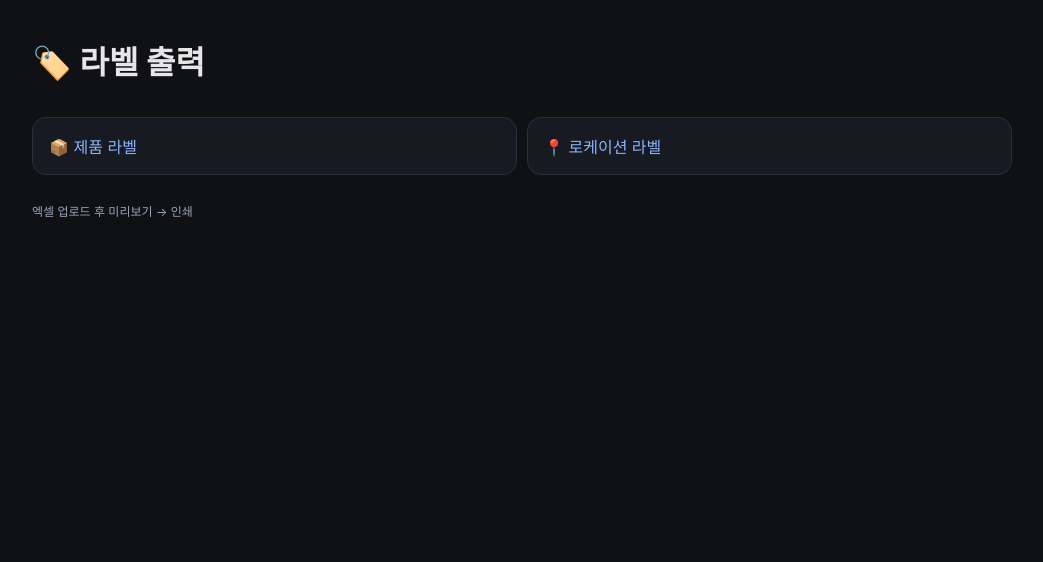
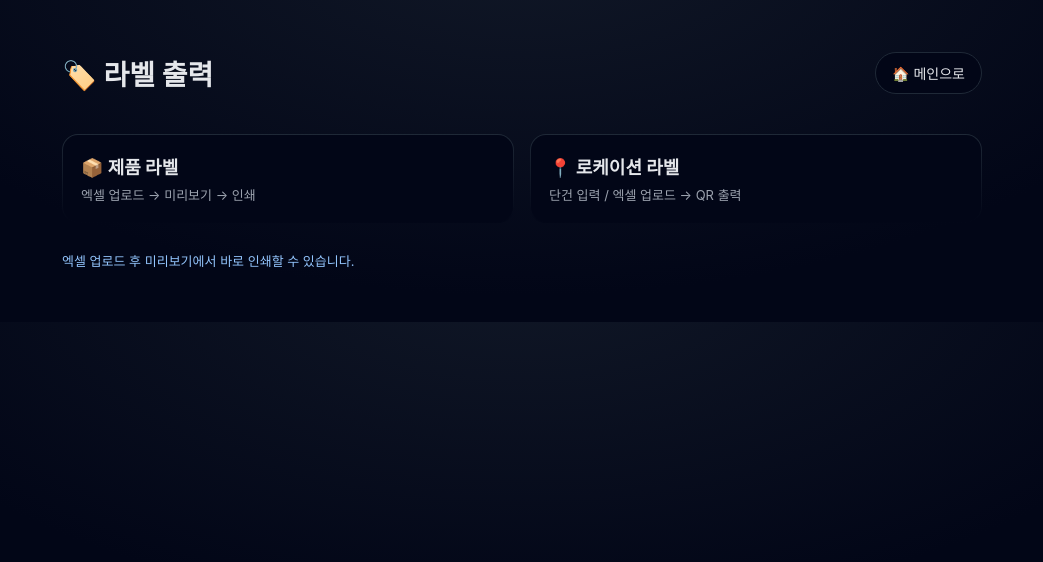
Before and after one commit to dlahtp44-prog/pars-001, a FastAPI app: page /page/labels in a window 1280 px wide. Shown: the top 562 px of the page, without its empty margins (118-1161 px from the left). Run offline with FastAPI, Linux system fonts and the light colour scheme.

Commit message:
Update index.html

```diff
--- a/app/templates/labels/index.html
+++ b/app/templates/labels/index.html
@@ -3,27 +3,110 @@
 <head>
   <meta charset="utf-8">
   <title>라벨 출력</title>
+  <meta name="viewport" content="width=device-width, initial-scale=1.0">
   <link rel="stylesheet" href="/static/app.css">
+  <style>
+    body {
+      background: radial-gradient(1200px 600px at 50% -20%, #111827 0%, #020617 60%);
+      color: #e5e7eb;
+      margin: 0;
+      font-family: -apple-system, BlinkMacSystemFont, "Segoe UI", Roboto, sans-serif;
+    }
+    .wrap {
+      max-width: 960px;
+      margin: 0 auto;
+      padding: 36px 20px;
+    }
+    .header {
+      display: flex;
+      align-items: center;
+      justify-content: space-between;
+      margin-bottom: 28px;
+    }
+    h1 {
+      font-size: 28px;
+      margin: 0;
+      display: flex;
+      align-items: center;
+      gap: 10px;
+    }
+    .btn {
+      display: inline-flex;
+      align-items: center;
+      gap: 8px;
+      padding: 10px 16px;
+      border-radius: 999px;
+      border: 1px solid #1f2937;
+      background: #020617;
+      color: #e5e7eb;
+      text-decoration: none;
+      font-size: 14px;
+      cursor: pointer;
+    }
+    .btn:hover {
+      background: #111827;
+    }
+    .cards {
+      display: grid;
+      grid-template-columns: repeat(auto-fit, minmax(260px, 1fr));
+      gap: 16px;
+    }
+    .card {
+      background: linear-gradient(180deg, #020617, #020617) padding-box,
+                  linear-gradient(180deg, #1f2937, #020617) border-box;
+      border: 1px solid transparent;
+      border-radius: 16px;
+      padding: 18px;
+      text-decoration: none;
+      color: #e5e7eb;
+    }
+    .card:hover {
+      border-color: #2563eb;
+    }
+    .card h3 {
+      margin: 0 0 6px 0;
+      font-size: 18px;
+    }
+    .card p {
+      margin: 0;
+      font-size: 13px;
+      color: #9ca3af;
+    }
+    .hint {
+      margin-top: 16px;
+      font-size: 13px;
+      color: #93c5fd;
+    }
+  </style>
 </head>
 <body>
+  <div class="wrap">
 
-<div class="container">
+    <!-- 🔝 헤더 -->
+    <div class="header">
       <h1>🏷️ 라벨 출력</h1>
 
-  <div class="menu-grid">
+      <!-- ✅ 메인으로 버튼 -->
+      <a href="/" class="btn">🏠 메인으로</a>
+    </div>
+
+    <!-- 카드 영역 -->
+    <div class="cards">
       <a class="card" href="/page/labels/product">
-      📦 제품 라벨
+        <h3>📦 제품 라벨</h3>
+        <p>엑셀 업로드 → 미리보기 → 인쇄</p>
       </a>
 
       <a class="card" href="/page/labels/location">
-      📍 로케이션 라벨
+        <h3>📍 로케이션 라벨</h3>
+        <p>단건 입력 / 엑셀 업로드 → QR 출력</p>
       </a>
     </div>
 
-  <p class="small">
-    엑셀 업로드 후 미리보기 → 인쇄
-  </p>
+    <div class="hint">
+      엑셀 업로드 후 미리보기에서 바로 인쇄할 수 있습니다.
     </div>
 
+  </div>
 </body>
 </html>
```
Lines whose indentation alone changed are shown as unchanged.
